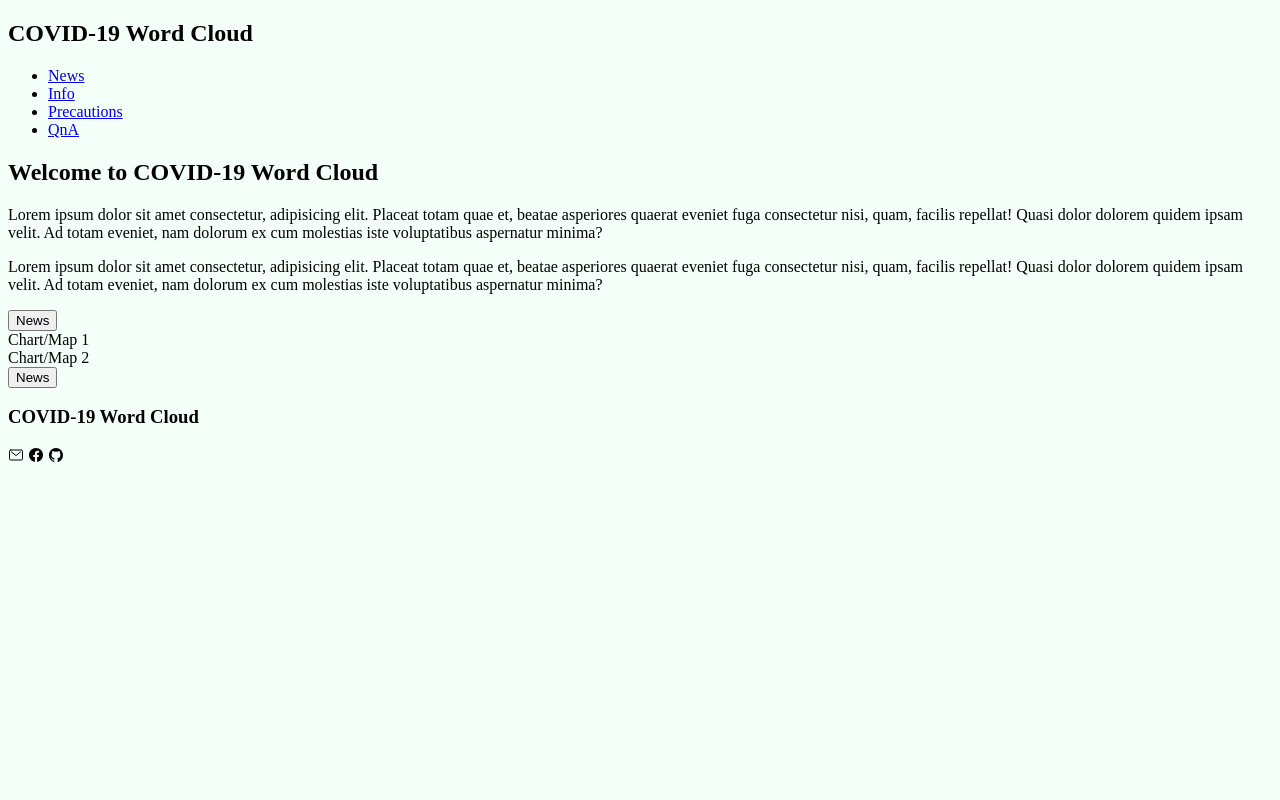
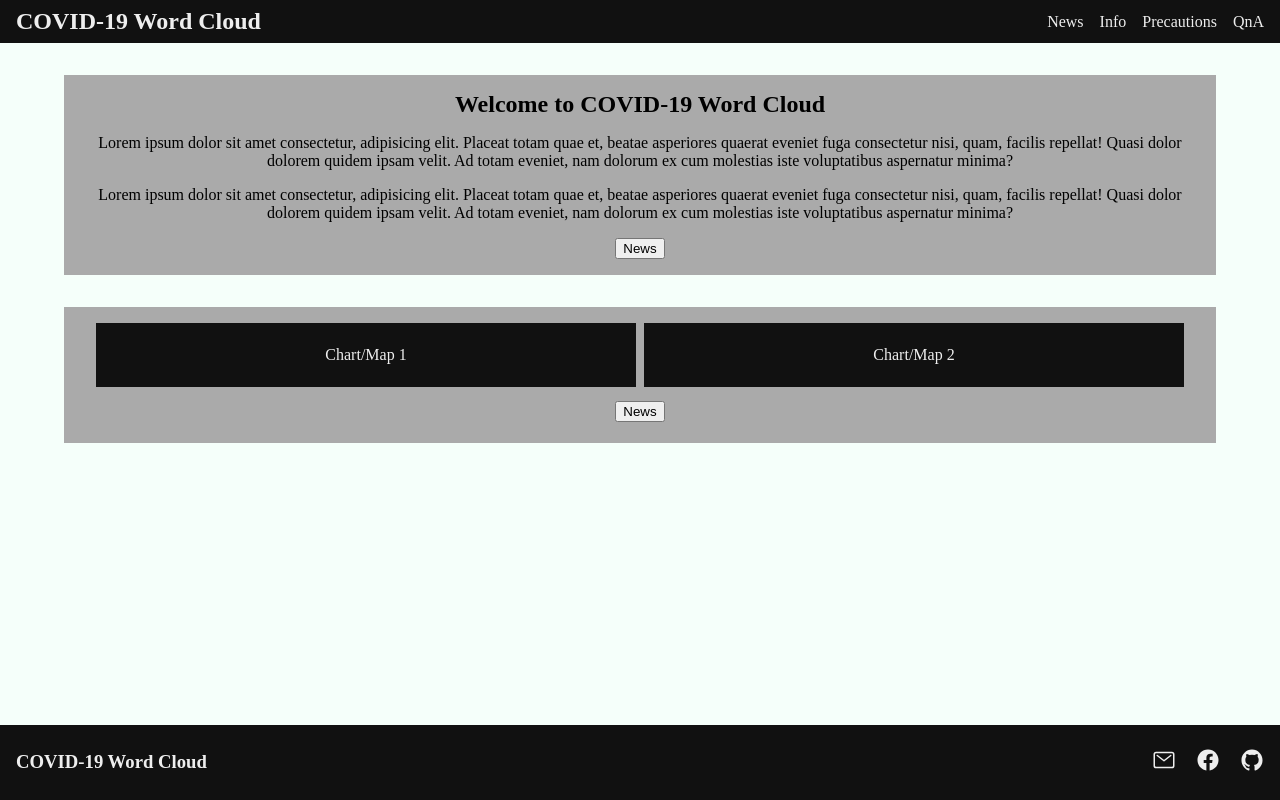
Before and after one commit to ddusi/covid19_WordCloud, a Django app: page /Covid-web/ in a window 1280 px wide. Run offline with Django 3.2, Linux system fonts and the light colour scheme; parts of the project's set-up code (start-up, migrations or seed data) failed here and were passed over; some libraries are stand-ins or nearby versions.

Commit message:
Add styles for home page #9

```diff
--- a/Covid_web/static/css/style.css
+++ b/Covid_web/static/css/style.css
@@ -1,6 +1,145 @@
+:root {
+  --primary-color: #111111;
+  --secondary-color: #eeeeee;
+  --tertiary-color: #aaaaaa;
+}
+
 body {
-    background-color: mintcream;
+  width: 100vw;
+  height: 100vh;
+  margin: 0;
+  padding: 0;
+  background-color: mintcream;
 }
-A:VISITED {text-decoration: none; color: #646464;}
-A:ACTIVE {text-decoration: none; color: #646464;}
-A:HOVER {text-decoration: black; color: black;}
+
+.header {
+  background: var(--primary-color);
+}
+
+.header__navigation {
+  display: flex;
+  justify-content: space-between;
+  align-items: center;
+
+  box-sizing: border-box;
+  width: 100%;
+  max-width: 1280px;
+  margin: auto;
+  padding: 0.5rem 1rem;
+
+  color: var(--secondary-color);
+}
+
+.header__website-title {
+  margin: 0;
+}
+
+.navigation__links--container {
+  display: flex;
+  justify-content: right;
+  align-items: center;
+
+  margin: 0;
+  padding: 0;
+}
+
+.navigation__link {
+  margin-left: 1rem;
+
+  list-style-type: none;
+}
+
+.navigation__link > a {
+  text-decoration: none;
+  color: var(--secondary-color);
+}
+
+.main {
+  width: 90%;
+  max-width: 1280px;
+  margin: auto;
+}
+
+.main__welcome-message--container {
+  margin-top: 2rem;
+  padding: 1rem 2rem;
+
+  background: var(--tertiary-color);
+  text-align: center;
+}
+
+.welcome-message__title {
+  margin: 0;
+}
+
+.main__data-visualization--container {
+  display: grid;
+  grid-template:
+    'a b' 2fr
+    'c c' 1fr /
+    1fr 1fr;
+  gap: 0.5rem;
+
+  margin: 2rem auto;
+  padding: 1rem 2rem;
+
+  background: var(--tertiary-color);
+  text-align: center;
+}
+
+.data-visualization__box1--container {
+  grid-area: a;
+
+  height: 4rem;
+
+  background: var(--primary-color);
+  line-height: 4rem;
+  color: var(--secondary-color);
+}
+
+.data-visualization__box2--container {
+  grid-area: b;
+
+  height: 4rem;
+
+  background: var(--primary-color);
+  line-height: 4rem;
+  color: var(--secondary-color);
+}
+
+.data-visualization__link-status--container {
+  grid-area: c;
+
+  line-height: 2rem;
+}
+
+.footer {
+  position: absolute;
+  left: 0;
+  bottom: 0;
+
+  width: 100%;
+
+  background: var(--primary-color);
+}
+
+.footer--wrapper {
+  display: flex;
+  justify-content: space-between;
+  align-items: center;
+
+  box-sizing: border-box;
+  width: 100%;
+  max-width: 1280px;
+  margin: auto;
+  padding: 0.5rem 1rem;
+
+  color: var(--secondary-color);
+}
+
+.footer__contacts--container > ion-icon {
+  width: 1.5rem;
+  height: 1.5rem;
+
+  margin-left: 1rem;
+}
```
